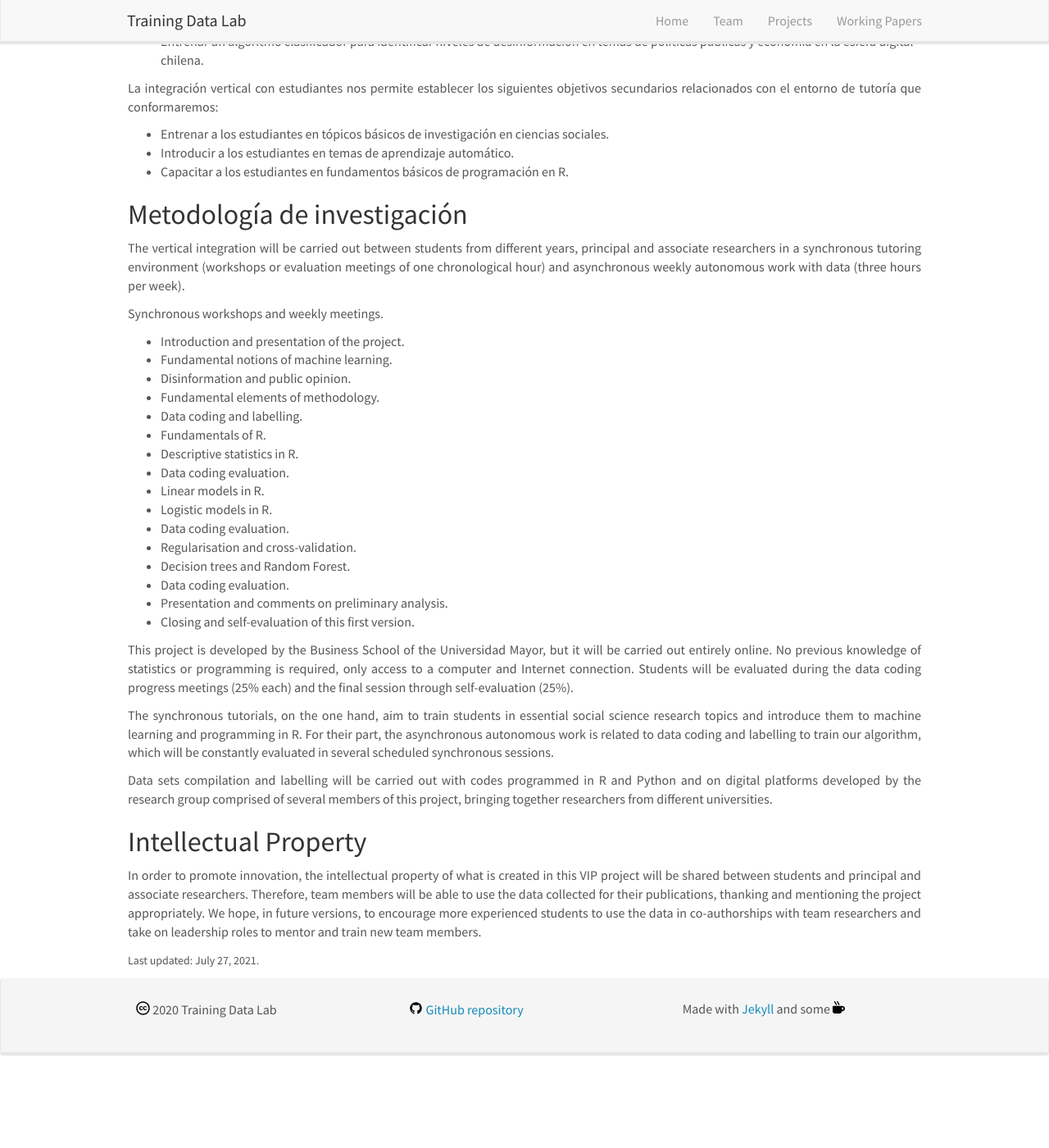
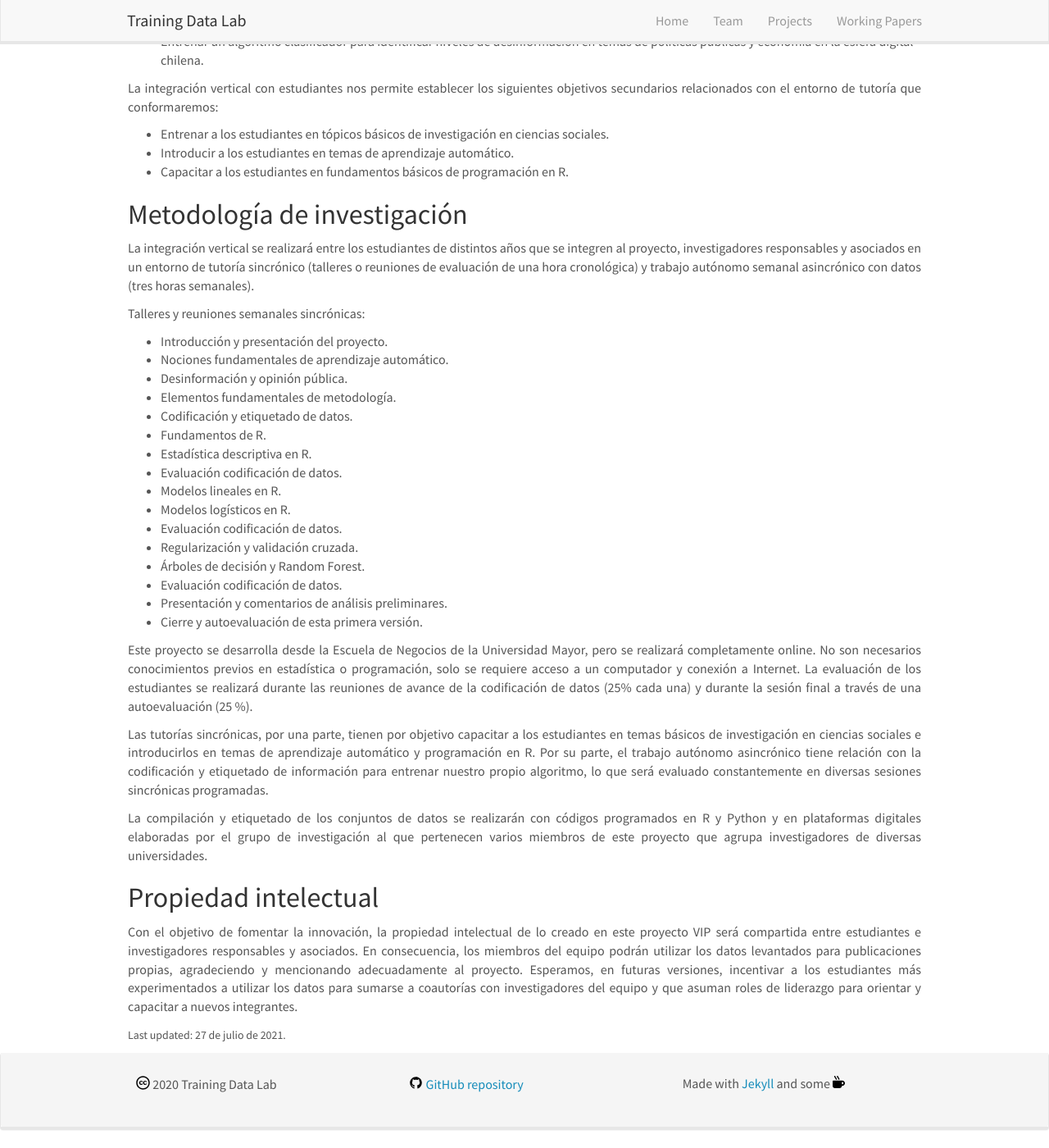
Before and after one commit to training-datalab/old-training-datalab.com, a Jekyll site: the page built from _pages/vip-project-machine-learning-spanish.md, in a window 1280 px wide and 1400 px high, scrolled down 1103 px. Shown: the whole window at 82% size. Built offline with Jekyll 4.4.1, drawn with Linux system fonts in a browser that asks for light colours; nearby versions of some CDN libraries; before the commit the page ends 2412 px from its top, so only the background shows below that; some of the changed text lies outside the part shown.

Commit message:
Update vip-project-machine-learning-spanish.md

```diff
--- a/_pages/vip-project-machine-learning-spanish.md
+++ b/_pages/vip-project-machine-learning-spanish.md
@@ -28,7 +28,7 @@ permalink: /projects/vip-project-machine-learning-spanish
 
 ## Objetivos
 
-<p align="justify">Este proyecto busca conformar un equipo multidisciplinario de investigación verticalmente integrado para realizar diferentes aplicaciones de aprendizaje automático en temas de políticas públicas y economía. En esta primera versión, nos centraremos en las dinámicas de desinformación en temas económicos y de interés público. Esperamos abordar y analizar otros fenómenos relacionados con la formulación de políticas públicas sectoriales y regulación de mercados en futuras versiones.</p>
+<p align="justify">Este proyecto busca conformar un equipo multidisciplinario de investigación verticalmente integrado para realizar diferentes aplicaciones de aprendizaje automático en políticas públicas y economía. En esta primera versión, nos centraremos en las dinámicas de desinformación en temas económicos y de interés público. Esperamos abordar y analizar otros fenómenos relacionados con la formulación de políticas públicas sectoriales y regulación de mercados en futuras versiones.</p>
 
 <p align="justify">En consecuencia, nuestro objetivo principal para nuestro primer caso de estudio es: </p>
 
@@ -46,37 +46,37 @@ permalink: /projects/vip-project-machine-learning-spanish
 
 ## Metodología de investigación
 
-<p align="justify">The vertical integration will be carried out between students from different years, principal and associate researchers in a synchronous tutoring environment (workshops or evaluation meetings of one chronological hour) and asynchronous weekly autonomous work with data (three hours per week).</p>
+<p align="justify">La integración vertical se realizará entre los estudiantes de distintos años que se integren al proyecto, investigadores responsables y asociados en un entorno de tutoría sincrónico (talleres o reuniones de evaluación de una hora cronológica) y trabajo autónomo semanal asincrónico con datos (tres horas semanales).</p>
 
-<p align="justify">Synchronous workshops and weekly meetings.</p>
+<p align="justify">Talleres y reuniones semanales sincrónicas:</p>
 
 <ul>
-<li>Introduction and presentation of the project.</li>
-<li>Fundamental notions of machine learning.</li>
-<li>Disinformation and public opinion.</li>
-<li>Fundamental elements of methodology.</li>
-<li>Data coding and labelling.</li>
-<li>Fundamentals of R.</li>
-<li>Descriptive statistics in R.</li>
-<li>Data coding evaluation.</li>
-<li>Linear models in R.</li>
-<li>Logistic models in R.</li>
-<li>Data coding evaluation.</li>
-<li>Regularisation and cross-validation.</li>
-<li>Decision trees and Random Forest.</li>
-<li>Data coding evaluation.</li>
-<li>Presentation and comments on preliminary analysis.</li>
-<li>Closing and self-evaluation of this first version.</li>
+<li>Introducción y presentación del proyecto.</li>
+<li>Nociones fundamentales de aprendizaje automático.</li>
+<li>Desinformación y opinión pública.</li>
+<li>Elementos fundamentales de metodología.</li>
+<li>Codificación y etiquetado de datos.</li>
+<li>Fundamentos de R.</li>
+<li>Estadística descriptiva en R.</li>
+<li>Evaluación codificación de datos.</li>
+<li>Modelos lineales en R.</li>
+<li>Modelos logísticos en R.</li>
+<li>Evaluación codificación de datos.</li>
+<li>Regularización y validación cruzada.</li>
+<li>Árboles de decisión y Random Forest.</li>
+<li>Evaluación codificación de datos.</li>
+<li>Presentación y comentarios de análisis preliminares.</li>
+<li>Cierre y autoevaluación de esta primera versión.</li>
 </ul>
 
-<p align="justify">This project is developed by the Business School of the Universidad Mayor, but it will be carried out entirely online. No previous knowledge of statistics or programming is required, only access to a computer and Internet connection. Students will be evaluated during the data coding progress meetings (25% each) and the final session through self-evaluation (25%).</p>
+<p align="justify">Este proyecto se desarrolla desde la Escuela de Negocios de la Universidad Mayor, pero se realizará completamente online. No son necesarios conocimientos previos en estadística o programación, solo se requiere acceso a un computador y conexión a Internet. La evaluación de los estudiantes se realizará durante las reuniones de avance de la codificación de datos (25% cada una) y durante la sesión final a través de una autoevaluación (25 %).</p>
 
-<p align="justify">The synchronous tutorials, on the one hand, aim to train students in essential social science research topics and introduce them to machine learning and programming in R. For their part, the asynchronous autonomous work is related to data coding and labelling to train our algorithm, which will be constantly evaluated in several scheduled synchronous sessions.</p>
+<p align="justify">Las tutorías sincrónicas, por una parte, tienen por objetivo capacitar a los estudiantes en temas básicos de investigación en ciencias sociales e introducirlos en temas de aprendizaje automático y programación en R. Por su parte, el trabajo autónomo asincrónico tiene relación con la codificación y etiquetado de información para entrenar nuestro propio algoritmo, lo que será evaluado constantemente en diversas sesiones sincrónicas programadas.</p>
 
-<p align="justify">Data sets compilation and labelling will be carried out with codes programmed in R and Python and on digital platforms developed by the research group comprised of several members of this project, bringing together researchers from different universities.</p>
+<p align="justify">La compilación y etiquetado de los conjuntos de datos se realizarán con códigos programados en R y Python y en plataformas digitales elaboradas por el grupo de investigación al que pertenecen varios miembros de este proyecto que agrupa investigadores de diversas universidades.</p>
 
-## Intellectual Property
+## Propiedad intelectual
 
-<p align="justify">In order to promote innovation, the intellectual property of what is created in this VIP project will be shared between students and principal and associate researchers. Therefore, team members will be able to use the data collected for their publications, thanking and mentioning the project appropriately. We hope, in future versions, to encourage more experienced students to use the data in co-authorships with team researchers and take on leadership roles to mentor and train new team members.</p>
+<p align="justify">Con el objetivo de fomentar la innovación, la propiedad intelectual de lo creado en este proyecto VIP será compartida entre estudiantes e investigadores responsables y asociados. En consecuencia, los miembros del equipo podrán utilizar los datos levantados para publicaciones propias, agradeciendo y mencionando adecuadamente al proyecto. Esperamos, en futuras versiones, incentivar a los estudiantes más experimentados a utilizar los datos para sumarse a coautorías con investigadores del equipo y que asuman roles de liderazgo para orientar y capacitar a nuevos integrantes.</p>
 
-<small>Last updated: July 27, 2021.</small>
+<small>Last updated: 27 de julio de 2021.</small>
```
